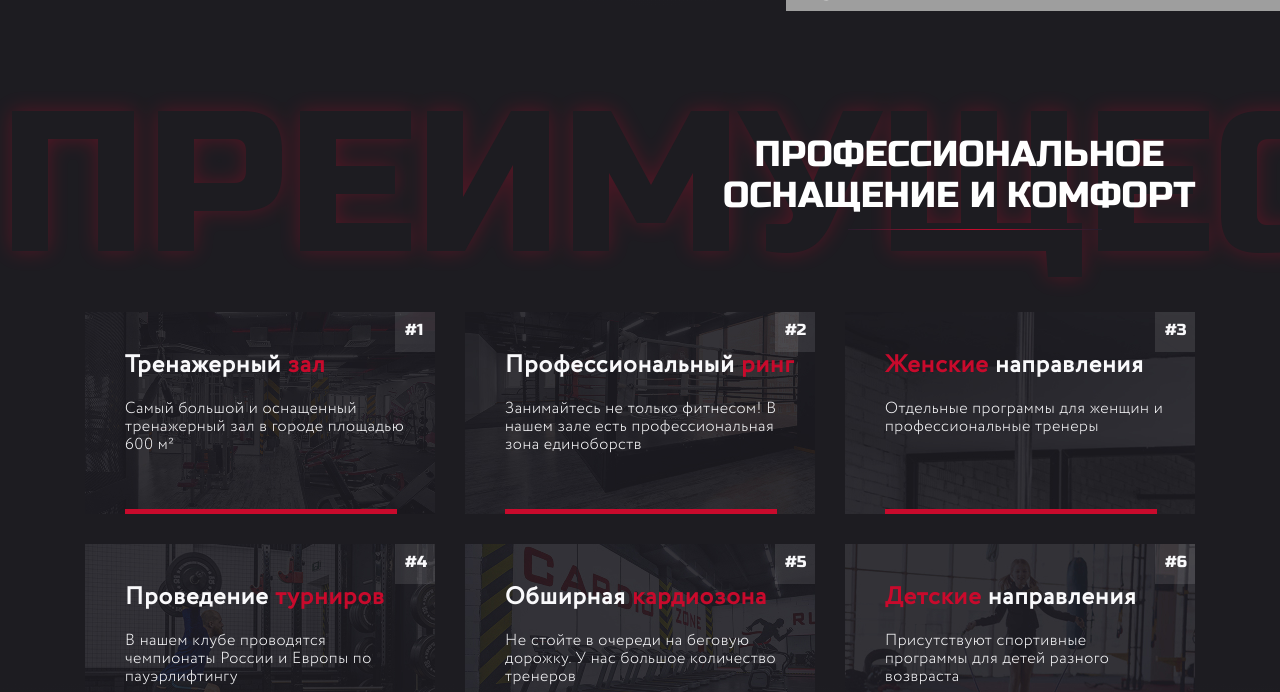
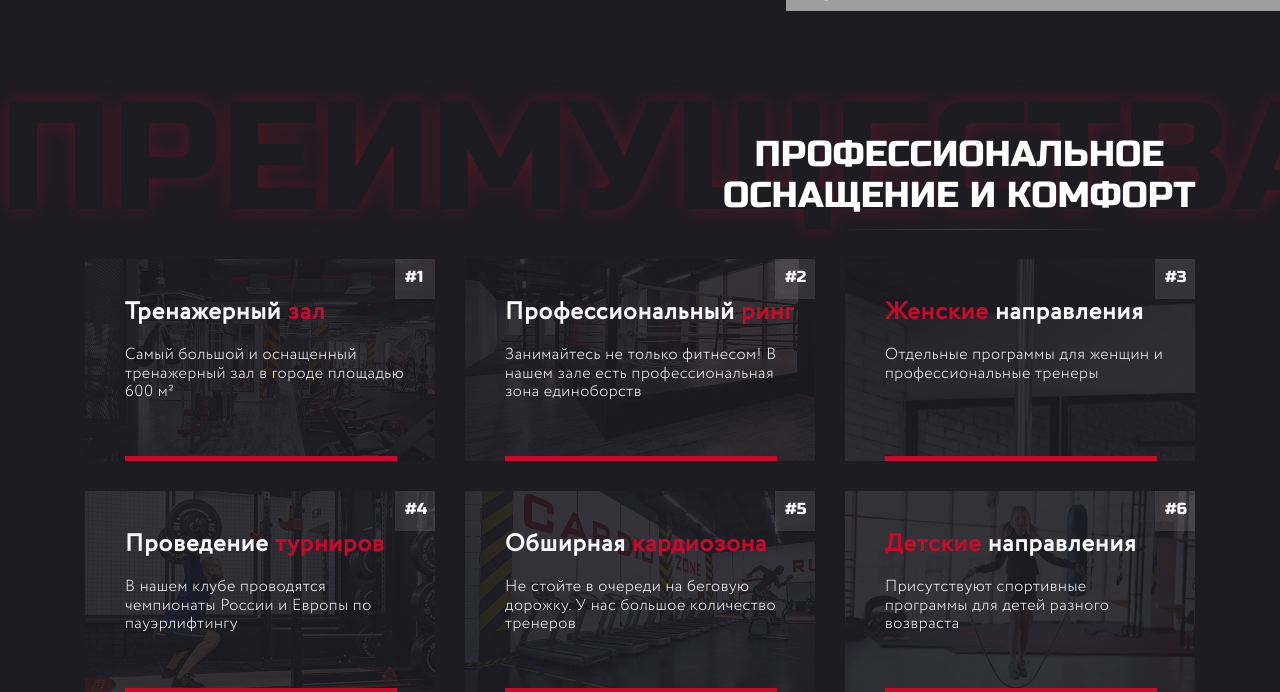
Before and after one commit to L1ghtsnake/website, a plain HTML site: page index.html in a window 1280 px wide. Shown: the part 1088-1780 px from the top of the page. Drawn offline with Linux system fonts and the light colour scheme; grey boxes are pictures that could not be loaded.

Commit message:
фикс 1.21 отображение на стандартном разрешении

```diff
--- a/css/normalize.css
+++ b/css/normalize.css
@@ -9,7 +9,7 @@ h1, h2, h3, h4, h5, h6 {
     font-size: inherit;
     font-weight: inherit;
     margin: 0;
-    white-space: nowrap;
+    white-space: nowrap !important;
 }
 a{
     text-decoration: none;
--- a/css/style.css
+++ b/css/style.css
@@ -1647,10 +1647,19 @@ h1{
     text-align: center;
     padding-top: 60px;
 }
-
-/* =========================================
-   АДАПТИВ
-   ========================================= */
+.advantage_section > h2,
+.abonements_section > h2,
+.contacts_section > h2,
+.schedule_section > h2,
+.directions_section > h2,
+.coaches_section > h2{
+    font-size: clamp(80px, 12vw, 200px);
+    white-space: nowrap !important;
+    width: 100%;
+    display: block;
+    overflow: hidden;
+    text-align: center;
+}
 @media screen and (max-width: 480px) {
     body{
         font-size: 14px;
```
